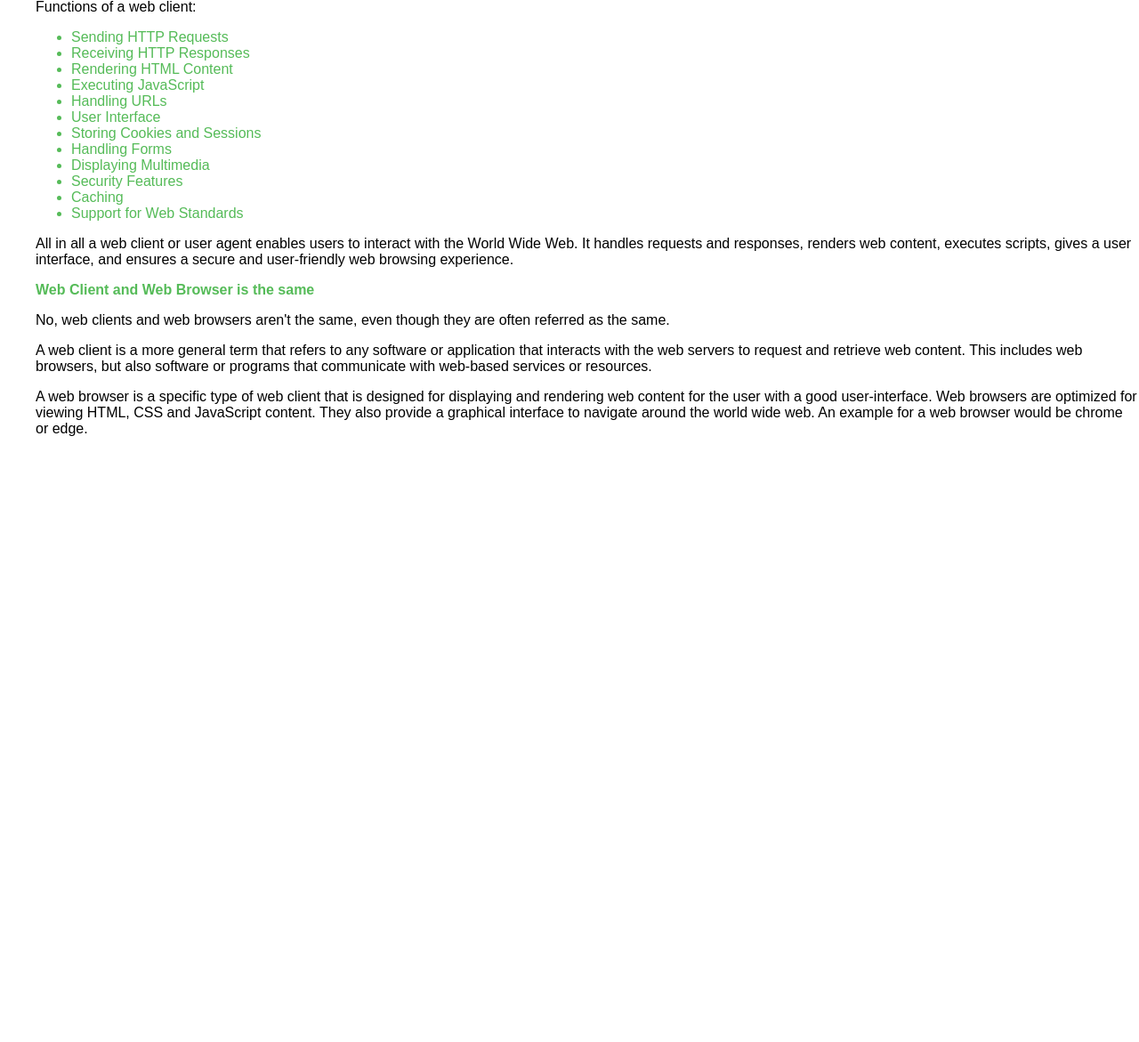
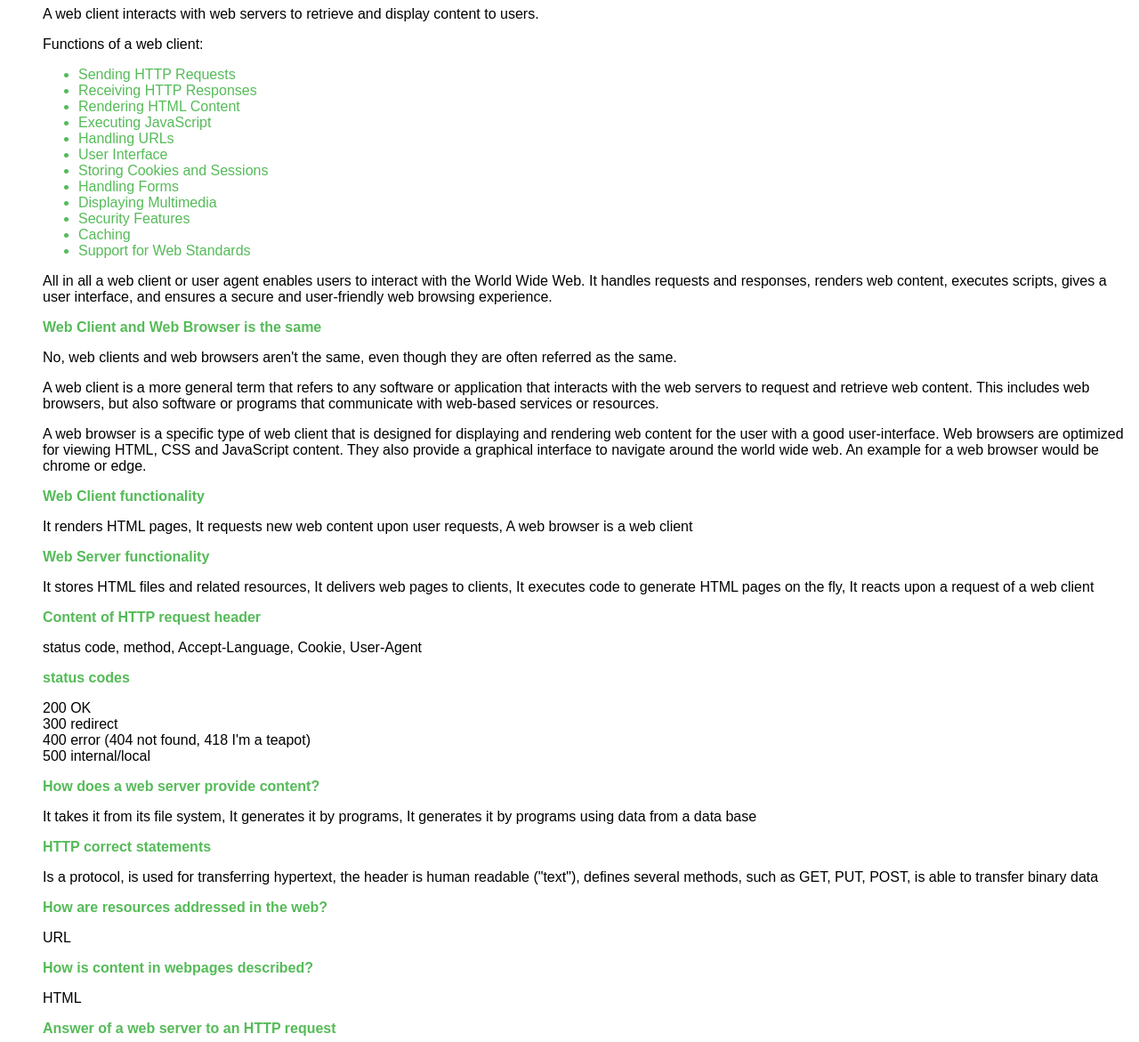
Before and after one commit to 2324-2bhif-wmc-assignments/00-cheat-sheet-maximilianneumayer, a plain HTML site: page WorldWideWeb.html in a window 1280 px wide. Shown: the part 1626-2797 px from the top of the page at 89% size. Before the commit the page ends 2117 px from the top, so only its background shows below. Drawn offline with Linux system fonts and the light colour scheme.

Commit message:
added test questions

```diff
--- a/WorldWideWeb.html
+++ b/WorldWideWeb.html
@@ -31,7 +31,7 @@
                 </dt>
             <dd>
                 <p><strong class="important">URL</strong> (uniform resource locator), which is the addressing scheme to find a document.</p>
-                <p><strong class="important">HTTP</strong> (hypertext transfer protocol), The Hypertext Transfer Protocol is an application protocol for distributed, collaborative, hypermedia information systems that allows users to communicate data on the World Wide Web</p>
+                <p><strong class="important">HTTP</strong> (hypertext transfer protocol), The Hypertext Transfer Protocol is an application protocol for distributed, collaborative, hypermedia information systems that allows users to communicate data on the World Wide Web. Methods: GET, PUT, POST, HEAD, DELETE, TRACE</p>
                 <p><strong class="important">HTML</strong> (hypertext markup language), which formats pages containing hypertext links. HTML also is the set of markup symbols or codes inserted into a file, which is meant to be displayed on the internet. HTML gives browsers the information on how to display a web page's words and images.</p>
                 <p>
                     The above three are the most essential.
@@ -73,6 +73,7 @@
                 <h3 class="question">What is a web server?</h3>
             </dt>
             <dd>
+                <p>It stores HTML files and related resources, It delivers web pages to clients, It executes code to generate HTML pages on the fly, It reacts upon a request of a web client</p>
                 <p>
                     A web server is a software application or hardware device that serves as the foundation of the World Wide Web.
                     It hosts and delivers web content to clients (normally web browsers). It's main purpose is to handle incoming requests for web resources (HTML pages, images, CSS files, JS files) and respond by handing out the requested date to the users over the internet.
@@ -220,6 +221,93 @@
                     An example for a web browser would be chrome or edge.
                 </p>
             </dd>
+            <dt>
+                <h3 class="question">Web Client functionality</h3>
+            </dt>
+            <dd>
+                <p>It renders HTML pages,
+
+                    It requests new web content upon user requests,
+
+                    A web browser is a web client</p>
+            </dd>
+            <dt>
+                <h3 class="question">Web Server functionality</h3>
+            </dt>
+            <dd>
+                <p>It stores HTML files and related resources, It delivers web pages to clients, It executes code to generate HTML pages on the fly, It reacts upon a request of a web client</p>
+            </dd>
+            <dt>
+                <h3 class="question">Content of HTTP request header</h3>
+            </dt>
+            <dd>
+                <p>
+                    status code,
+
+                    method,
+
+                    Accept-Language,
+
+                    Cookie,
+
+                    User-Agent
+                </p>
+            </dd>
+            <dt>
+                <h3 class="question">status codes</h3>
+            </dt>
+            <dd>
+                <p>
+                    200 OK <br>
+                    300 redirect <br>
+                    400 error (404 not found, 418 I'm a teapot)<br>
+                    500 internal/local
+                </p>
+            </dd>
+            <dt>
+                <h3 class="question">How does a web server provide content?</h3>
+            </dt>
+            <dd>
+                <p>
+                    It takes it from its file system, It generates it by programs, It generates it by programs using data from a data base
+                </p>
+            </dd>
+            <dt>
+                <h3 class="question">HTTP correct statements</h3>
+            </dt>
+            <dd>
+                <p>
+                    Is a protocol,
+
+                    is used for transferring hypertext,
+
+                    the header is human readable ("text"),
+
+                    defines several methods, such as GET, PUT, POST,
+
+                    is able to transfer binary data
+                </p>
+            </dd>
+            <dt>
+                <h3 class="question">How are resources addressed in the web?</h3>
+            </dt>
+            <dd>
+                <p>URL</p>
+            </dd>
+            <dt>
+                <h3 class="question">How is content in webpages described?</h3>
+            </dt>
+            <dd>
+                <p>HTML</p>
+            </dd>
+            <dt>
+                <h3 class="question">Answer of a web server to an HTTP request</h3>
+            </dt>
+            <dd>
+                <p>
+                    HTTP response
+                </p>
+            </dd>
         </dl>
     </section>
 </body>
--- a/styles.css
+++ b/styles.css
@@ -96,7 +96,6 @@ p, h2, dl h3, dd {
 
 body, html {
     height: 100%;
-    margin: 0;
 }
 
 .hero-image {
```
Also changed, not shown: CSS.html (+8 -12 lines), images/PartsOfURL.png (added), images/URL.jpg (added).
